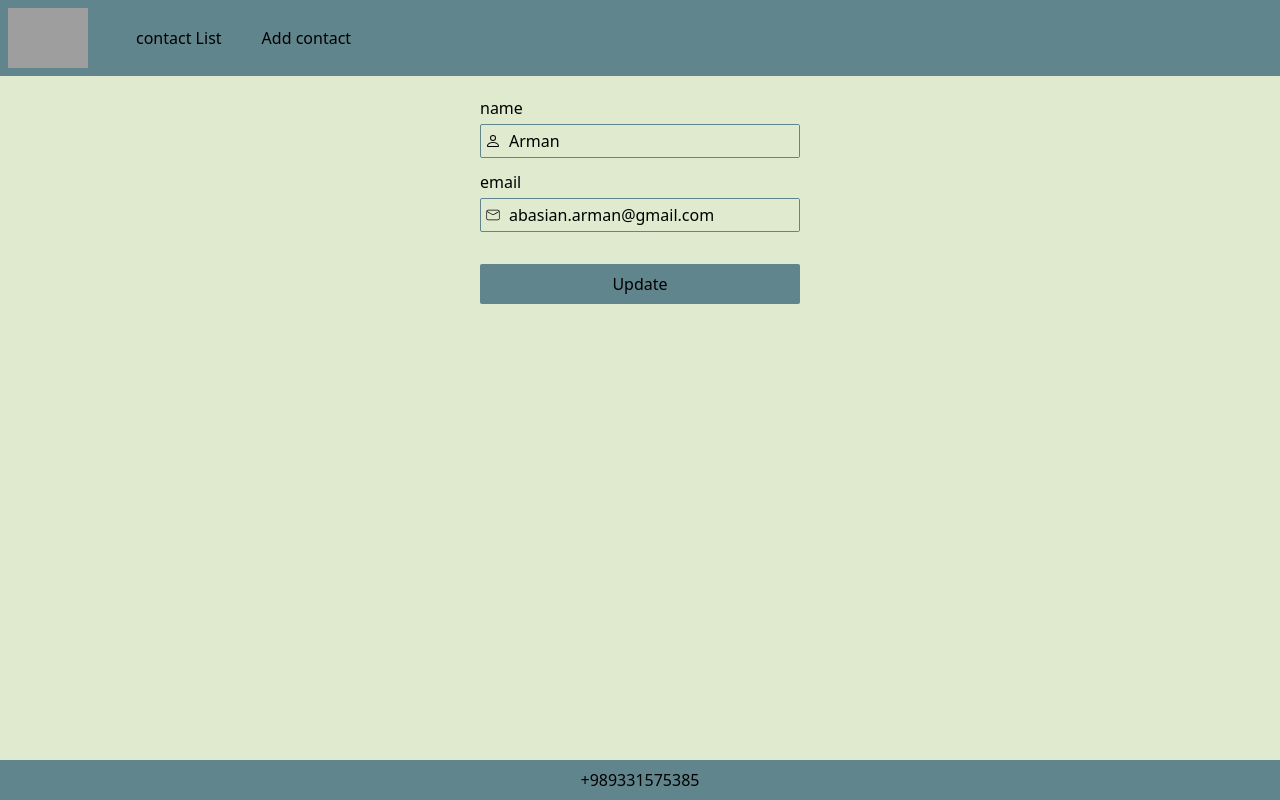
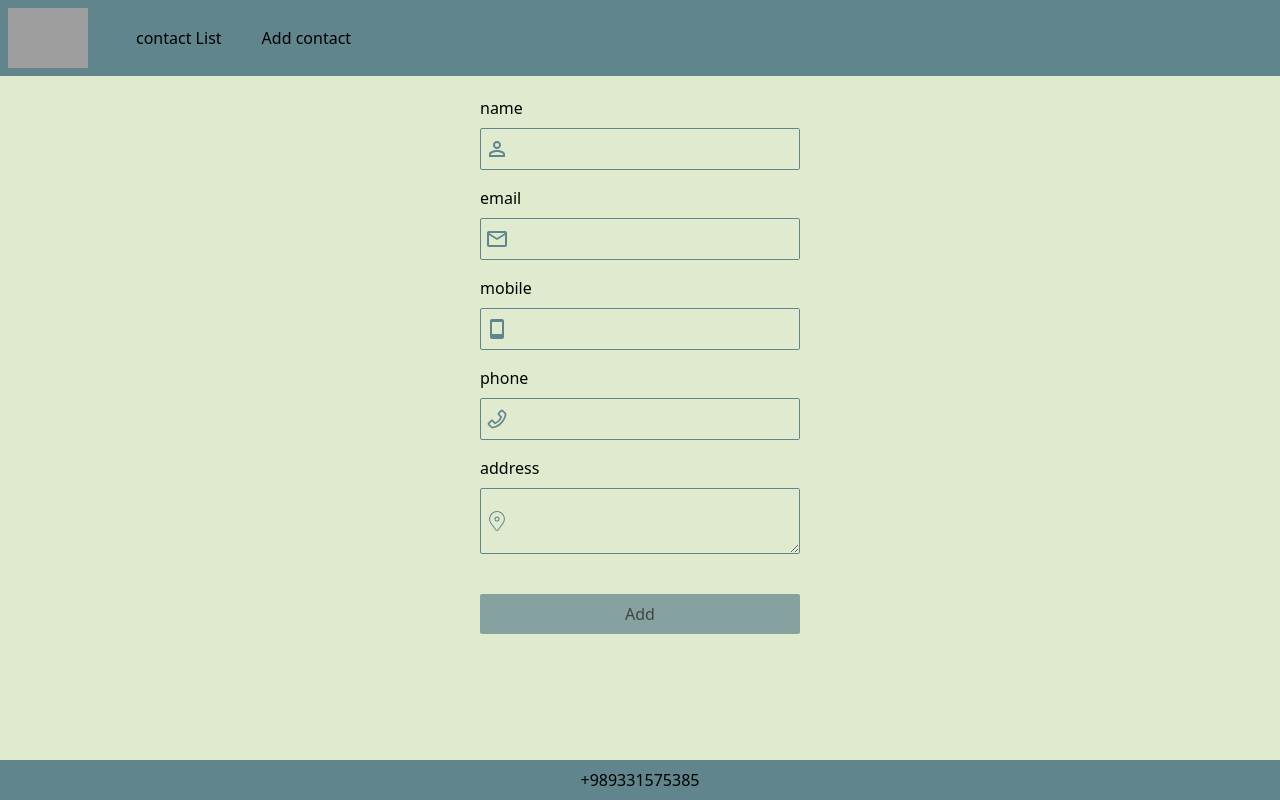
Before and after one commit to Arman-Abbasian/contact_list_with_redux_reduxToolkit_useContext_useReducer_Async, a React (Create React App) app: page /edit/4 in a window 1280 px wide. Built offline with nearby package versions, Linux system fonts and the light colour scheme; no server answers; data requests are answered from the project's data file; grey boxes are pictures that could not be loaded.

Commit message:
refactor the code and finish make the app with fuctional component

```diff
--- a/server/db.json
+++ b/server/db.json
@@ -1,43 +1,3 @@
 {
-  "contacts": [
-    {
-      "name": "Arman",
-      "email": "abasian.arman@gmail.com",
-      "id": 4
-    },
-    {
-      "name": "Ali",
-      "email": "firouzian.Ali@gmail.com",
-      "id": 5,
-      "info": "Lorem ipsum dolor sit amet, consectetur adipiscing elit, sed do eiusmod tempor incididunt ut labore et dolore magna aliqua. Ut enim ad minim veniam, quis nostrud exercitation ullamco laboris nisi ut aliquip ex ea commodo consequat. Duis aute irure dolor in reprehenderit in voluptate velit esse cillum dolore eu fugiat nulla pariatur. Excepteur sint occaecat cupidatat non proident, sunt in culpa qui officia deserunt mollit anim id est laborum."
-    },
-    {
-      "name": "mahmood",
-      "email": "kafrash@gmail.com",
-      "id": 6,
-      "info": "Lorem ipsum dolor sit amet, consectetur adipiscing elit, sed do eiusmod tempor incididunt ut labore et dolore magna aliqua. Ut enim ad minim veniam, quis nostrud exercitation ullamco laboris nisi ut aliquip ex ea commodo consequat. Duis aute irure dolor in reprehenderit in voluptate velit esse cillum dolore eu fugiat nulla pariatur. Excepteur sint occaecat cupidatat non proident, sunt in culpa qui officia deserunt mollit anim id est laborum."
-    },
-    {
-      "name": "Arman Abbisian",
-      "email": "abasian.arman@yahoo.com",
-      "id": 7,
-      "info": "Lorem ipsum dolor sit amet, consectetur adipiscing elit, sed do eiusmod tempor incididunt ut labore et dolore magna aliqua. Ut enim ad minim veniam, quis nostrud exercitation ullamco laboris nisi ut aliquip ex ea commodo consequat. Duis aute irure dolor in reprehenderit in voluptate velit esse cillum dolore eu fugiat nulla pariatur. Excepteur sint occaecat cupidatat non proident, sunt in culpa qui officia deserunt mollit anim id est laborum."
-    },
-    {
-      "name": "آرمان عباسیان",
-      "email": "kabianpour@yahoo.com",
-      "tel": "0933322",
-      "phone": "0989331575385",
-      "address": "sfseeddese",
-      "id": 8
-    },
-    {
-      "name": "آرمان عباسیان",
-      "email": "kabianpour@yahoo.com",
-      "tel": "0933322",
-      "phone": "0989331575385",
-      "address": "sfseeddese",
-      "id": 9
-    }
-  ]
+  "contacts": []
 }
--- a/src/App.js
+++ b/src/App.js
@@ -19,8 +19,10 @@ function App() {
 
   },[]);
 
-  const deleteHandler=async(id)=>{
+  const deleteHandler=async(e,id)=>{
     try {
+      console.log(id);
+      e.stopPropagation();
       await axios.delete(`http://localhost:4000/contacts/${id}`);
       toast.success("contact deleted successfully");
       const {data}=await axios.get(`http://localhost:4000/contacts`);
@@ -56,7 +58,7 @@ function App() {
           <Routes>
             <Route path='/add' element={<AddContact addHandler={addHandler} />} />
             <Route path='/' element={<Contacts contacts={contacts} deleteHandler={deleteHandler} />}/>
-            <Route path='/contact/:id' element={<ContactDetail contacts={contacts} deleteHandler={deleteHandler} />}/>
+            <Route path='/contact/:id' element={<ContactDetail contacts={contacts} />}/>
             <Route path='/edit/:id' element={<EditContact updateHandler={updateHandler} />}/>
           </Routes>
           </div>
--- a/src/components/functional/AddContact.jsx
+++ b/src/components/functional/AddContact.jsx
@@ -5,20 +5,24 @@ import { MdPersonOutline } from "react-icons/md";
 import { MdOutlineEmail } from "react-icons/md";
 import { BiMobile } from "react-icons/bi";
 import { CiLocationOn } from "react-icons/ci";
+import { AiOutlinePhone } from "react-icons/ai";
 import Textarea from "../../common/Textarea";
+import { useNavigate } from "react-router-dom";
 
 const AddContact = ({addHandler}) => {
-    const initialValues={name:"",email:"",tel:"",phone:"",address:""};
+    const initialValues={name:"",email:"",mobile:"",phone:"",address:""};
+    let navigate = useNavigate();
     const onSubmit=(values, { resetForm })=>{
         console.log(values);
         addHandler(values);
-        resetForm()
+        resetForm();
+        navigate("/")
     }
     const phoneRegExp = /^((\\+[1-9]{1,4}[ \\-]*)|(\\([0-9]{2,3}\\)[ \\-]*)|([0-9]{2,4})[ \\-]*)*?[0-9]{3,4}?[ \\-]*[0-9]{3,4}?$/
 const validationSchema=Yup.object({
     name:Yup.string().required('name is required').min(6,"min character is 6"),
     email:Yup.string().email('the input is not an email').required('email is required'),
-    tel:Yup.string().required('tel number is required').matches(phoneRegExp, 'Phone number is not valid'),
+    mobile:Yup.string().required('mobile number is required').matches(phoneRegExp, 'Phone number is not valid'),
     phone: Yup.string().required("phone number is required").matches(phoneRegExp, 'Phone number is not valid'),
     address:Yup.string().required('address is required').min(10,"min character is 10"),
 });
@@ -32,10 +36,10 @@ console.log(formik.isValid);
             <form onSubmit={formik.handleSubmit} className="max-w-xs mx-auto">
                 <Input name='name'  formik={formik} logo={<MdPersonOutline className="w-6 h-6 text-primary-4 ml-1" />} />
                 <Input name='email'  formik={formik} logo={<MdOutlineEmail className="w-6 h-6 text-primary-4 ml-1" />}/>
-                <Input name='tel' formik={formik} logo={<BiMobile  className="w-6 h-6 text-primary-4 ml-1" />} />
-                <Input name='phone'  formik={formik} logo={<MdOutlineEmail className="w-6 h-6 text-primary-4 ml-1" />}/>
+                <Input name='mobile' formik={formik} logo={<BiMobile  className="w-6 h-6 text-primary-4 ml-1" />} />
+                <Input name='phone'  formik={formik} logo={<AiOutlinePhone className="w-6 h-6 text-primary-4 ml-1" />}/>
                 <Textarea name='address'  formik={formik} logo={<CiLocationOn className="w-6 h-6 text-primary-4 ml-1" />} />
-                <button className="w-full p-2 rounded-sm bg-primary-4 mt-10" type="submit">Add</button>
+                <button className={`w-full p-2 rounded-sm bg-primary-4 mt-10 opacity-70  ${formik.isValid && 'opacity-100 cursor-pointer'}`} disabled={false} type="submit">Add</button>
 
             </form>
         </div>
--- a/src/components/functional/ContactDetail.jsx
+++ b/src/components/functional/ContactDetail.jsx
@@ -19,9 +19,11 @@ const ContactDetail = () => {
         if (contact.loading)  return <p>loading</p>
         if(!contact.loading && contact.error ) return <p>{contact.error}</p>
         if(contact.data)  return (<div>
-            <h2 className="mb-2"><span className="font-bold">name:</span> {contact.data.name}</h2>
+            <h2 className="mb-5"><span className="font-bold">name:</span> {contact.data.name}</h2>
             <h2 className="mb-5"><span className="font-bold">email:</span> {contact.data.email}</h2>
-            <p><span className="font-bold">information:</span> {contact.data.info}</p>
+            <h2 className="mb-5"><span className="font-bold">mobile:</span> {contact.data.mobile}</h2>
+            <h2 className="mb-5"><span className="font-bold">phone:</span> {contact.data.phone}</h2>
+            <h2 className="mb-5"><span className="font-bold">address:</span> {contact.data.address}</h2>
             </div>
         )
     }
--- a/src/components/functional/ContactEdit.jsx
+++ b/src/components/functional/ContactEdit.jsx
@@ -1,51 +1,140 @@
+// import axios from "axios";
+// import { useEffect, useState } from "react";
+// import { toast } from "react-hot-toast";
+// import { BsPerson } from "react-icons/bs";
+// import { CiMail } from "react-icons/ci";
+// import { useNavigate, useParams } from "react-router-dom";
+
+// const EditContact = ({updateHandler}) => {
+//     const id=useParams().id;
+//     let navigate = useNavigate();
+//     const [formValues,setFormValues]=useState({name:"",email:""});
+//     useEffect(()=>{
+//         axios.get(`http://localhost:4000/contacts/${id}`)
+//         .then(res=>{
+//             setFormValues({name:res.data.name,email:res.data.email})
+//         })
+//         .catch(err=>toast.error(err.message))
+//     },[])
+
+//     const changeFormHandler=(e)=>{
+//         setFormValues({...formValues,[e.target.name]:e.target.value})
+//     };
+//     const updateHandlerr=(e)=>{
+//         e.preventDefault();
+//         updateHandler(formValues,id);
+//         setFormValues({name:"",email:""});
+//         navigate("/");
+//     }
+//     return (
+//         <div className=" w-full mb-16">
+//             <form className="max-w-xs mx-auto" onSubmit={updateHandlerr}>
+//                 <div className="flex flex-col justify-center items-start text-1 gap-1 w-full mb-3">
+//                     <label htmlFor="name">name</label>
+//                     <div className="border border-primary-4 flex justify-start items-center rounded-sm w-full">
+//                         <p className="flex justify-center items-center ml-1"><BsPerson /></p>
+//                         <input type="text" name="name" className="py-1 px-2 outline-none flex-1 bg-primary-1" value={formValues.name} onChange={changeFormHandler} />
+//                     </div>
+//                 </div>
+//                 <div className="flex flex-col justify-center items-start text-1 gap-1 w-full mb-8">
+//                     <label htmlFor="name">email</label>
+//                     <div className="border border-primary-4 flex justify-start  items-center rounded-sm w-full">
+//                         <p className="flex justify-center items-center ml-1"><CiMail /></p>
+//                         <input type="text" name="email" className="py-1 px-2 outline-none flex-1  bg-primary-1" value={formValues.email} onChange={changeFormHandler} />
+//                     </div>
+//                 </div>
+//                 <div className="w-full">
+//                     <button type="submit" className="bg-primary-4 px-4 py-2 w-full rounded-sm">Update</button>
+//                 </div>
+//             </form>
+//         </div>
+//      );
+// }
+
+// export default EditContact;
+
+
+
+
+
+
+
+
+
+
+
+
+
+
+
+
+
+
+
+
+
+
+
+
+
+
+
+
+import { useFormik } from "formik";
+import Input from '../../common/Input';
+import * as Yup from 'yup';
+import { MdPersonOutline } from "react-icons/md";
+import { MdOutlineEmail } from "react-icons/md";
+import { BiMobile } from "react-icons/bi";
+import { CiLocationOn } from "react-icons/ci";
+import { AiOutlinePhone } from "react-icons/ai";
+import Textarea from "../../common/Textarea";
+import { useNavigate, useParams } from "react-router-dom";
+import { useEffect, useState } from "react";
 import axios from "axios";
-import { useEffect, useState } from "react";
 import { toast } from "react-hot-toast";
-import { BsPerson } from "react-icons/bs";
-import { CiMail } from "react-icons/ci";
-import { useNavigate, useParams } from "react-router-dom";
 
 const EditContact = ({updateHandler}) => {
     const id=useParams().id;
+    const [formValues,setFormValues]=useState(null);
+    const initialValues={name:"",email:"",mobile:"",phone:"",address:""};
     let navigate = useNavigate();
-    const [formValues,setFormValues]=useState({name:"",email:""});
     useEffect(()=>{
         axios.get(`http://localhost:4000/contacts/${id}`)
         .then(res=>{
-            setFormValues({name:res.data.name,email:res.data.email})
+            setFormValues(res.data);
         })
         .catch(err=>toast.error(err.message))
     },[])
+    const onSubmit=(values, { resetForm })=>{
+        console.log(values);
+        updateHandler(values,id);
+        resetForm();
+        navigate("/")
+    }
+    const phoneRegExp = /^((\\+[1-9]{1,4}[ \\-]*)|(\\([0-9]{2,3}\\)[ \\-]*)|([0-9]{2,4})[ \\-]*)*?[0-9]{3,4}?[ \\-]*[0-9]{3,4}?$/
+const validationSchema=Yup.object({
+    name:Yup.string().required('name is required').min(6,"min character is 6"),
+    email:Yup.string().email('the input is not an email').required('email is required'),
+    mobile:Yup.string().required('mobile number is required').matches(phoneRegExp, 'Phone number is not valid'),
+    phone: Yup.string().required("phone number is required").matches(phoneRegExp, 'Phone number is not valid'),
+    address:Yup.string().required('address is required').min(10,"min character is 10"),
+});
+const formik=useFormik({initialValues:formValues,onSubmit,validationSchema,validateOnMount:true,enableReinitialize: true,});
+console.log(formik.errors);
+console.log(formik.touched)
+console.log(formik.isValid);
+    return (
 
-    const changeFormHandler=(e)=>{
-        setFormValues({...formValues,[e.target.name]:e.target.value})
-    };
-    const updateHandlerr=(e)=>{
-        e.preventDefault();
-        updateHandler(formValues,id);
-        setFormValues({name:"",email:""});
-        navigate("/");
-    }
-    return (
-        <div className=" w-full mb-16">
-            <form className="max-w-xs mx-auto" onSubmit={updateHandlerr}>
-                <div className="flex flex-col justify-center items-start text-1 gap-1 w-full mb-3">
-                    <label htmlFor="name">name</label>
-                    <div className="border border-primary-4 flex justify-start items-center rounded-sm w-full">
-                        <p className="flex justify-center items-center ml-1"><BsPerson /></p>
-                        <input type="text" name="name" className="py-1 px-2 outline-none flex-1 bg-primary-1" value={formValues.name} onChange={changeFormHandler} />
-                    </div>
-                </div>
-                <div className="flex flex-col justify-center items-start text-1 gap-1 w-full mb-8">
-                    <label htmlFor="name">email</label>
-                    <div className="border border-primary-4 flex justify-start  items-center rounded-sm w-full">
-                        <p className="flex justify-center items-center ml-1"><CiMail /></p>
-                        <input type="text" name="email" className="py-1 px-2 outline-none flex-1  bg-primary-1" value={formValues.email} onChange={changeFormHandler} />
-                    </div>
-                </div>
-                <div className="w-full">
-                    <button type="submit" className="bg-primary-4 px-4 py-2 w-full rounded-sm">Update</button>
-                </div>
+        <div>
+            <form onSubmit={formik.handleSubmit} className="max-w-xs mx-auto">
+                <Input name='name'  formik={formik} logo={<MdPersonOutline className="w-6 h-6 text-primary-4 ml-1" />} />
+                <Input name='email'  formik={formik} logo={<MdOutlineEmail className="w-6 h-6 text-primary-4 ml-1" />}/>
+                <Input name='mobile' formik={formik} logo={<BiMobile  className="w-6 h-6 text-primary-4 ml-1" />} />
+                <Input name='phone'  formik={formik} logo={<AiOutlinePhone className="w-6 h-6 text-primary-4 ml-1" />}/>
+                <Textarea name='address'  formik={formik} logo={<CiLocationOn className="w-6 h-6 text-primary-4 ml-1" />} />
+                <button className={`w-full p-2 rounded-sm bg-primary-4 mt-10 opacity-70  ${formik.isValid && 'opacity-100 cursor-pointer'}`} disabled={!formik.isValid} type="submit">Add</button>
+
             </form>
         </div>
      );
--- a/src/components/functional/Contacts.jsx
+++ b/src/components/functional/Contacts.jsx
@@ -5,7 +5,7 @@ const Contacts = ({contacts,deleteHandler}) => {
     return (
         <div className="flex flex-col gap-2">
             {contacts && contacts.map(contact=>{
-                return <Link key={contact.id} to={`/contact/${contact.id}`}><Contact key={contact.id} name={contact.name} email={contact.email} id={contact.id}  deleteHandler={()=>deleteHandler(contact.id)}/></Link>
+                return <Contact key={contact.id} name={contact.name} email={contact.email} id={contact.id}  deleteHandler={(e)=>deleteHandler(e,contact.id)}/>
             })}
         </div>
      );
```
Also changed, not shown: src/components/functional/Contact.jsx (+8 -6 lines).
